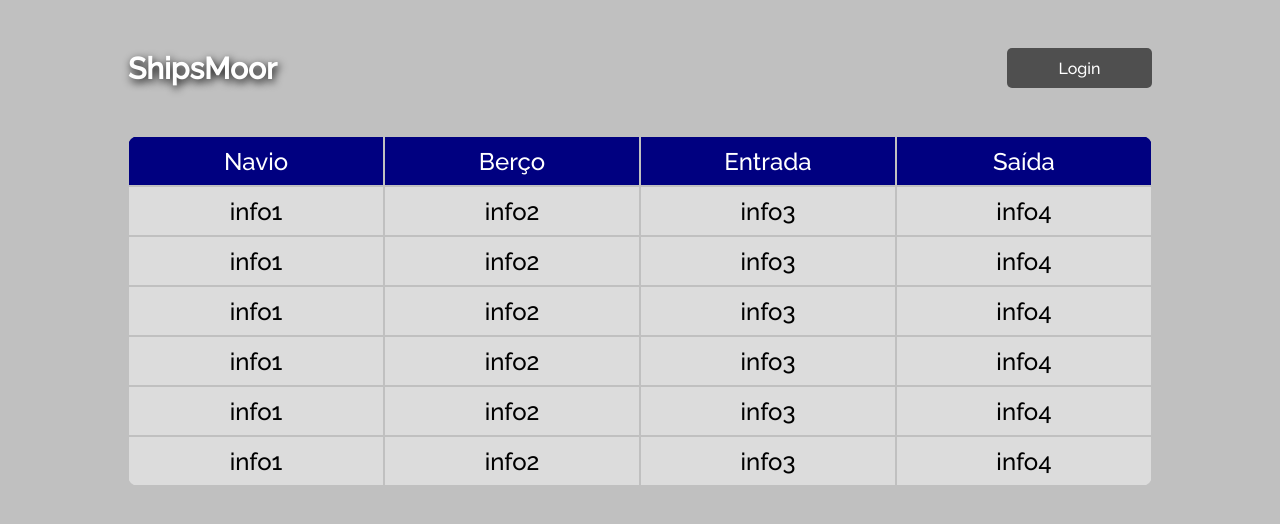
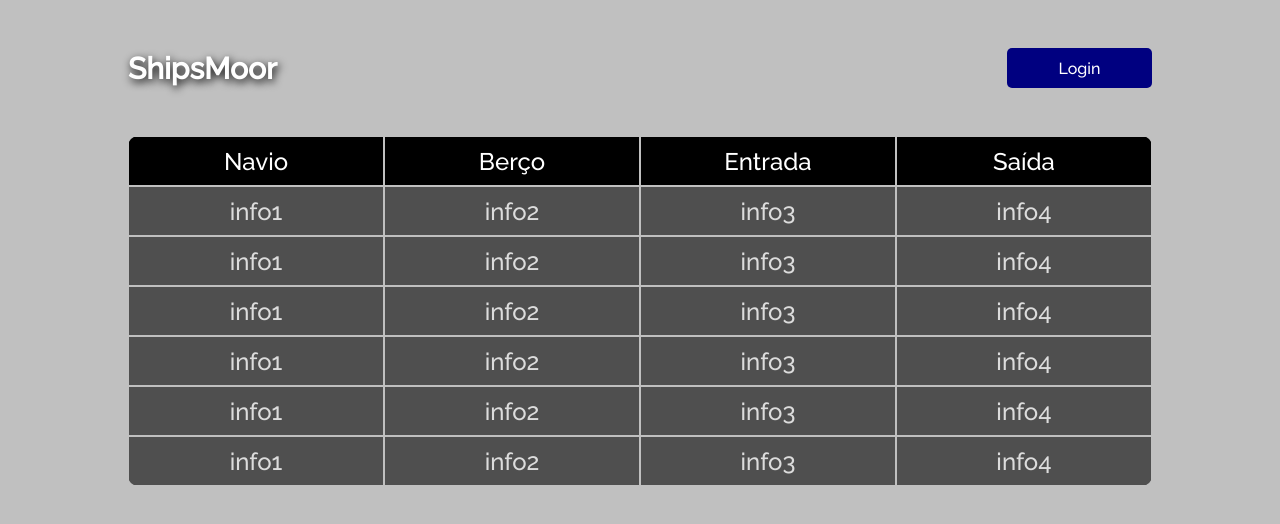
Before and after one commit to adrianmedeiros00/moorships, a React (Create React App) app: page / in a window 1280 px wide. Shown: the top 524 px of the page. Built offline with nearby package versions, Linux system fonts and the light colour scheme.

Commit message:
Mudando Cores

```diff
--- a/src/components/ShipsList/styles.js
+++ b/src/components/ShipsList/styles.js
@@ -10,13 +10,13 @@ export const Container = styled.div`
 `
 
 export const InfoContainer = styled.div`
-  background-color: ${Colors.primaryColor};
-  color: black;
+  background-color: ${Colors.secondaryColor};
+  color: ${Colors.primaryColor};
   border-radius: 0 0 10px 10px;
 `
 
 export const HeaderRowColor = styled.div`
-  background-color: ${Colors.quaternaryColor};
+  background-color: black;
   color: white;
   border-radius: 10px 10px 0 0;
 `
--- a/src/components/SignInContainer/styles.js
+++ b/src/components/SignInContainer/styles.js
@@ -53,9 +53,9 @@ export const Button = styled.button`
   border: none;
   outline:none;
   color: white;
-  background-color: ${Colors.secondaryColor};
+  background-color: ${Colors.quaternaryColor};
   :hover {
-    background-color: ${Colors.quaternaryColor};
+    background-color: ${Colors.secondaryColor};
     cursor: pointer;
   }
 `;
--- a/src/pages/Home/styles.js
+++ b/src/pages/Home/styles.js
@@ -36,9 +36,9 @@ export const Button = styled.button`
   outline: none;
   border-radius: 5px;
   color: white;
-  background-color: ${Colors.secondaryColor};
+  background-color:  ${Colors.quaternaryColor};
   :hover {
-    background-color: ${Colors.quaternaryColor};
+    background-color:  ${Colors.secondaryColor};
     cursor: pointer;
   }
 `
--- a/src/pages/User/styles.js
+++ b/src/pages/User/styles.js
@@ -75,9 +75,9 @@ export const Button = styled.button`
   outline: none;
   border: none;
   color: white;
-  background-color: ${Colors.secondaryColor};
+  background-color: ${Colors.quaternaryColor};
   :hover {
-    background-color: ${Colors.quaternaryColor};
+    background-color: ${Colors.secondaryColor};
     cursor: pointer;
   }
 `
```
